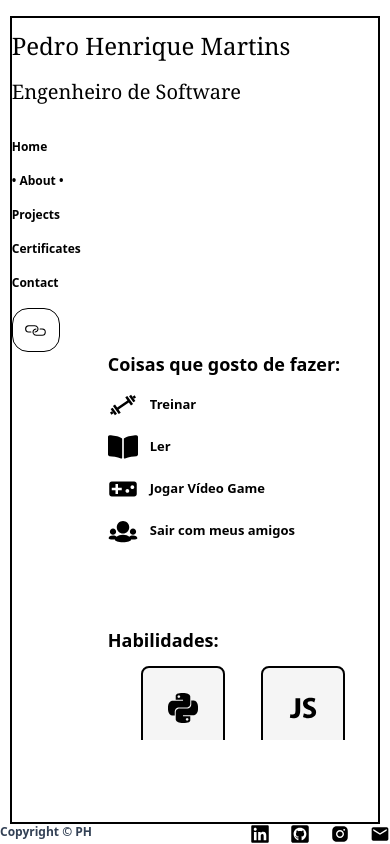
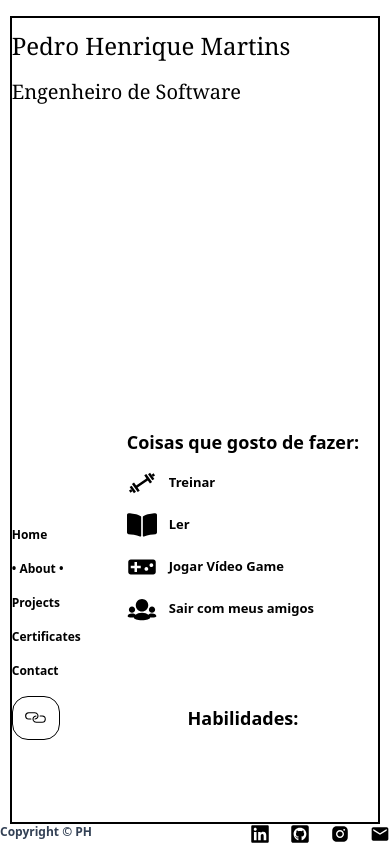
Before and after one commit to pedrohmartinsa/portfolioo, a React (Vite) app in the folder portfolio/: page /about in a window 390 px wide. Built offline with nearby package versions, Linux system fonts and the light colour scheme.

Commit message:
colocar o sidebar inferior para mobile

```diff
--- a/portfolio/src/App.jsx
+++ b/portfolio/src/App.jsx
@@ -16,10 +16,10 @@ function App() {
             <div className="border-primary border-2 w-[95vw] h-screen pt-3">
               <Header/>
               <div className="flex items-end justify-center h-[80%]">
-                <div className="self-start">
+                <div className="left-4 bottom-56">
                   <Nav/>
                 </div>
-                <div className="self-end h-[100vw]  overflow-auto">
+                <div className="h-[80vw] overflow-auto">
                   <Outlet/>
                 </div>
               </div>
--- a/portfolio/src/pages/About.jsx
+++ b/portfolio/src/pages/About.jsx
@@ -40,7 +40,7 @@ export default function About() {
 
     return(
         <>
-            <div className="flex flex-col gap-20 text-[13px] md:text-lg font-bold">
+            <div className="flex flex-col items-center gap-20 text-[13px] md:text-lg font-bold">
                 <div className="flex flex-col gap-3">
                     <h2 className="text-lg">Coisas que gosto de fazer:</h2>
                     <ul className="flex flex-col gap-3">
@@ -69,7 +69,7 @@ export default function About() {
 
                 <div className="flex flex-col gap-10">
 
-                    <div className="flex flex-col gap-3">
+                    <div className="flex flex-col items-center gap-3">
                         <h2 className="text-lg">Habilidades:</h2>
 
                         <div className="flex justify-center flex-wrap gap-9 max-w-6xl mx-auto">
@@ -83,7 +83,7 @@ export default function About() {
                         </div>
                     </div>
 
-                    <div className="flex flex-col gap-3">
+                    <div className="flex flex-col items-center gap-3">
 
                         <h2 className="text-lg">Ferramentas:</h2>
                         <div className="flex justify-center flex-wrap gap-9 max-w-6xl mx-auto">
```
